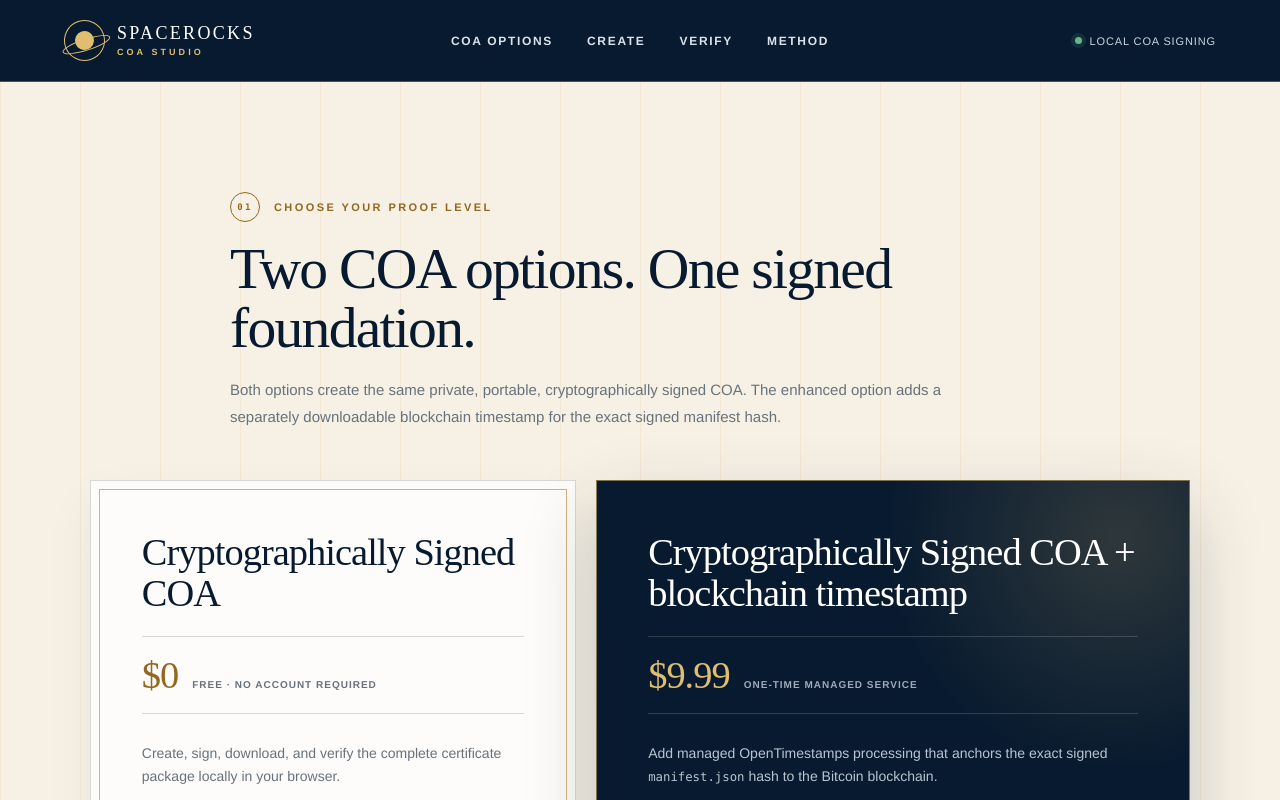
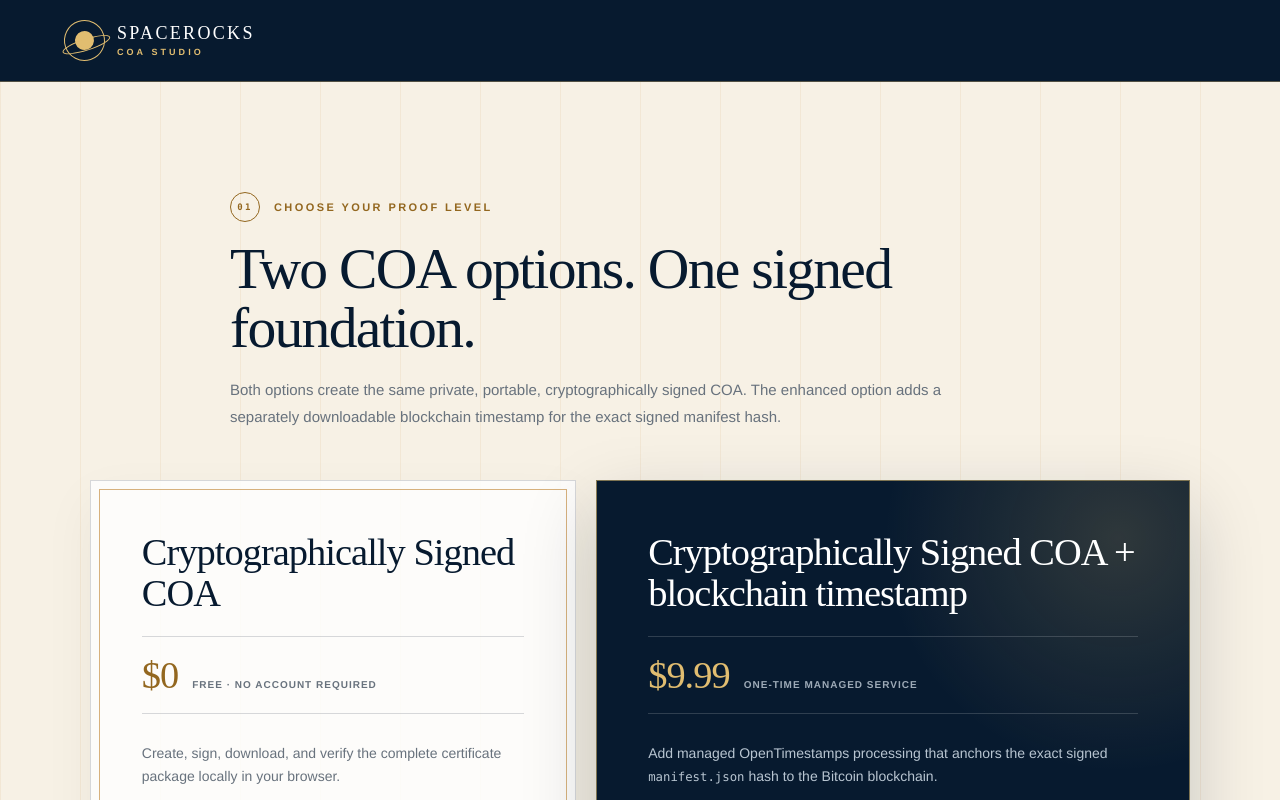
Before and after one commit to rayborg/spacerocks-coa, a React (Vite) app: page / in a window 1280 px wide. Shown: the top 800 px of the page. Built offline with nearby package versions, Linux system fonts and the light colour scheme; no server answers.

Commit message:
Simplify the site header

```diff
--- a/src/App.tsx
+++ b/src/App.tsx
@@ -534,13 +534,6 @@ export default function App() {
           <span className="brand__mark"><i /></span>
           <span><strong>Spacerocks</strong><small>COA Studio</small></span>
         </a>
-        <nav aria-label="Primary navigation">
-          {timestampServiceConfig ? <a href="#coa-options">COA options</a> : null}
-          <a href="#builder">Create</a>
-          <a href="#verify">Verify</a>
-          <a href="#method">Method</a>
-        </nav>
-        <span className="local-badge"><i /> Local COA signing</span>
       </header>
 
       <main id="top">
--- a/src/styles.css
+++ b/src/styles.css
@@ -74,8 +74,7 @@ a {
 .site-header {
   position: relative;
   z-index: 10;
-  display: grid;
-  grid-template-columns: 1fr auto 1fr;
+  display: flex;
   align-items: center;
   min-height: 82px;
   padding: 0 5vw;
@@ -142,36 +141,6 @@ a {
   border-radius: 50%;
 }
 
-.site-header nav {
-  display: flex;
-  gap: 34px;
-}
-
-.site-header nav a {
-  color: #dce2e9;
-  font-size: 12px;
-  font-weight: 700;
-  letter-spacing: 0.14em;
-  text-decoration: none;
-  text-transform: uppercase;
-}
-
-.site-header nav a:hover {
-  color: var(--gold-light);
-}
-
-.local-badge {
-  justify-self: end;
-  display: inline-flex;
-  align-items: center;
-  gap: 8px;
-  color: #cbd5df;
-  font-size: 11px;
-  letter-spacing: 0.08em;
-  text-transform: uppercase;
-}
-
-.local-badge i,
 .key-state i {
   width: 7px;
   height: 7px;
@@ -3690,14 +3659,6 @@ footer > div:last-child a {
 }
 
 @media (max-width: 1100px) {
-  .site-header {
-    grid-template-columns: 1fr auto;
-  }
-
-  .site-header nav {
-    display: none;
-  }
-
   .hero {
     grid-template-columns: minmax(0, 1fr) minmax(360px, 0.9fr);
     padding-inline: 5vw;
@@ -3781,13 +3742,6 @@ footer > div:last-child a {
     top: 14px;
     width: 42px;
   }
-
-  .local-badge {
-    font-size: 8px;
-  }
-
-
-
 
   .hero {
     grid-template-columns: 1fr;
```
Also changed, not shown: 1 other file (tests, documents, lock files or other folders).
